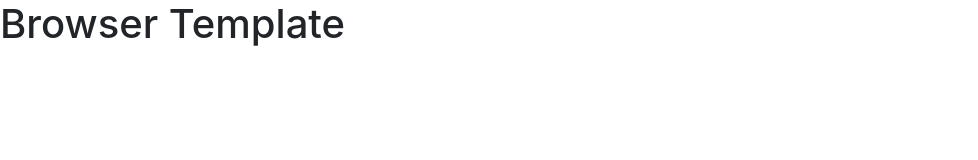
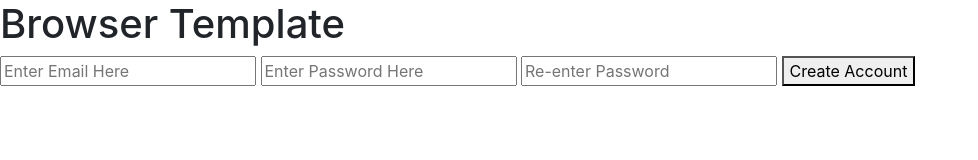
Before and after one commit to elody-ramirez/Tic-Tac-Toe-Client, a website built with webpack: page index.html in a window 1280 px wide. Shown: the whole page, without its empty margins (0-978 px from the left). Built offline with nearby package versions, Linux system fonts and the light colour scheme.

Commit message:
Add Sign up form in index.html

```diff
--- a/index.html
+++ b/index.html
@@ -13,5 +13,16 @@
     </head>
     <body>
       <h1>Browser Template</h1>
+
+      <form id="sign-up">
+        <input type="text" name=credentials[email]
+        placeholder="Enter Email Here" required>
+        <input type="text" name=credentials[password]
+        placeholder="Enter Password Here" required>
+        <input type="text" name=credentials[password_confirmation]
+        placeholder="Re-enter Password" required>
+        <button>Create Account</button>
+      </form>
+
     </body>
 </html>
```
